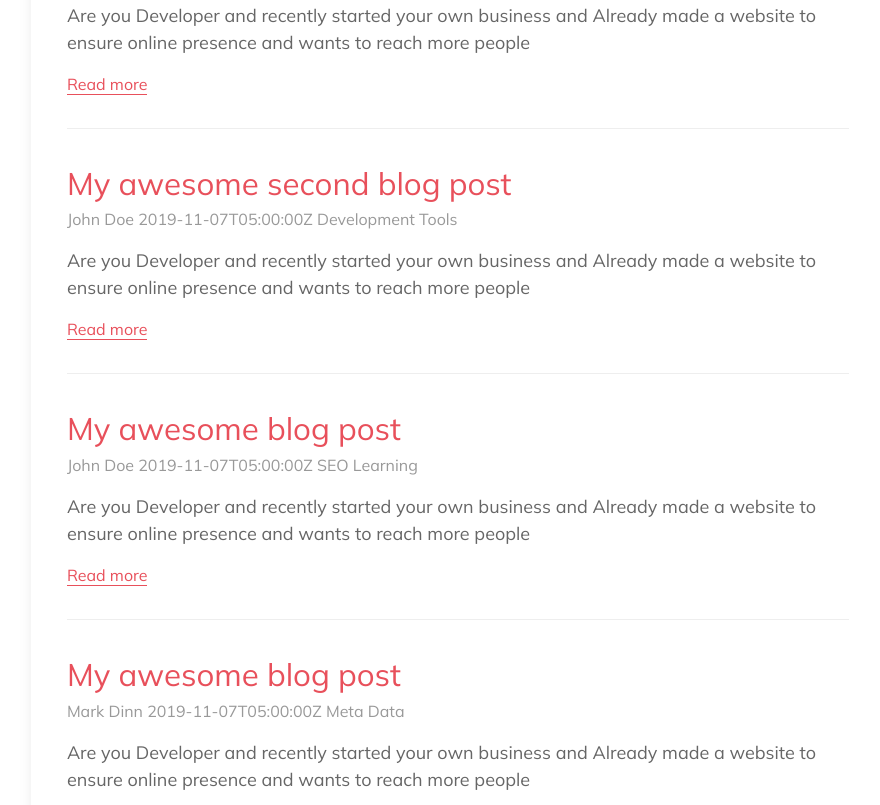
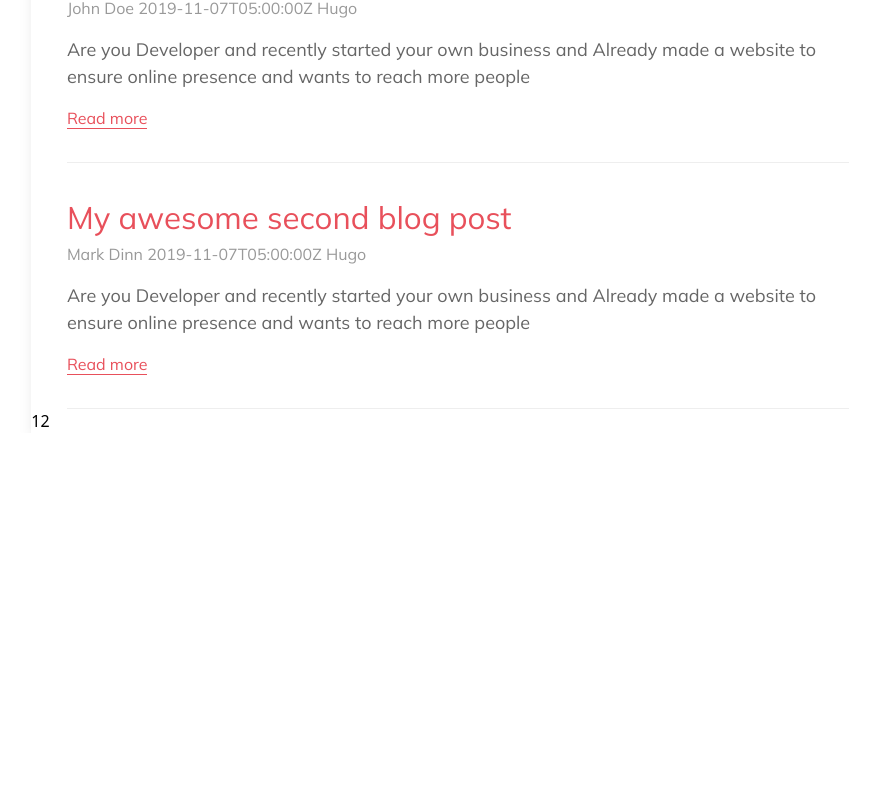
Before and after one commit to statichunt/northendlab-nextjs, a Next.js app: page / in a window 1280 px wide. Shown: the part 1175-1980 px from the top of the page, without its empty margins (182-1062 px from the left). After the commit the page ends 1608 px from the top, so only its background shows below. Built offline with nearby package versions, Linux system fonts and the light colour scheme.

Commit message:
complete pagination,category,and single post

```diff
--- a/components/Blog/index.js
+++ b/components/Blog/index.js
@@ -1,20 +1,28 @@
 import { kebabCase } from "@/lib/utils/slugger";
+import Pagination from "components/Pagination/Pagination";
 import { marked } from "marked";
 import Link from "next/link";
 import React from "react";
 
-const Blog = ({ posts, page }) => {
+const Blog = ({ posts, page, pagination }) => {
+  const indexOfLastPost = page * pagination;
+  const indexOfFirstPost = indexOfLastPost - pagination;
+  const numOfPage = Math.ceil(posts.length / pagination);
+  const currentPosts = posts.slice(indexOfFirstPost, indexOfLastPost);
+
   return (
     <div className="container">
       <div className="w-full md:w-2/3 mx-auto shadow-lg">
-        {posts.map((d) => (
+        {currentPosts.map((d) => (
           <div
             className="font-primary border-b border-borderColor py-8 md:w-11/12 mx-auto "
             key={d.slug}
           >
-            <h3 className="text-primaryColor text-h3 ">
-              {d.frontmatter.title}
-            </h3>
+            <Link href={`posts/${d.slug}`} passHref>
+              <h3 className="text-primaryColor text-h3 ">
+                {d.frontmatter.title}
+              </h3>
+            </Link>
             <p className="text-textLight mb-4">
               {d.frontmatter.author} {d.frontmatter.date}{" "}
               {d.frontmatter.categories.map((c) => (
@@ -35,6 +43,8 @@ const Blog = ({ posts, page }) => {
             </a>
           </div>
         ))}
+
+        <Pagination page={page} numOfPage={numOfPage}></Pagination>
       </div>
     </div>
   );
--- /dev/null
+++ b/components/Pagination/Pagination.js
@@ -0,0 +1,24 @@
+import Link from "next/link";
+import React from "react";
+
+const Pagination = ({ numOfPage, page }) => {
+  const havePevPage = page > 1;
+  const hasNextPage = numOfPage > page;
+  let pageList = [];
+  for (let i = 1; i < numOfPage; i++) {
+    pageList.push(i);
+  }
+  return (
+    <div>
+      <ul>
+        {pageList.map((p) => (
+          <Link key={p} passHref href={`/page/${p}`}>
+            <a>{p}</a>
+          </Link>
+        ))}
+      </ul>
+    </div>
+  );
+};
+
+export default Pagination;
--- a/config/config.json
+++ b/config/config.json
@@ -2,7 +2,7 @@
   "perameter": {
     "title": "Techfeed",
     "favicon": "/image/icon.png",
-    "pagination": "4",
+    "pagination": 4,
     "sharePost": true,
     "contactFormAction": "https://airform.io/faruk.themefisher@gmail.com"
   },
--- a/lib/utils/frontmatter.js
+++ /dev/null
@@ -1,16 +0,0 @@
-import fs from "fs";
-import matter from "gray-matter";
-import path from "path";
-
-export const getAllFrontmatter = () => {
-  const file = fs.readdirSync(path.join("Archive/posts"));
-  const frontmatter = file.map((file) => {
-    const metaDataWithFrontMatter = fs.readFileSync(
-      path.join("Archive/posts", file),
-      "utf-8"
-    );
-    const { data: frontmatter } = matter(metaDataWithFrontMatter);
-    return frontmatter;
-  });
-  return frontmatter;
-};
--- a/pages/page/[page]/index.js
+++ b/pages/page/[page]/index.js
@@ -1,16 +1,15 @@
 import { getAllBlogs, getSingleData } from "@/lib/posts";
-import { getAllFrontmatter } from "@/lib/utils/frontmatter";
 import Blog from "components/Blog";
 import Layout from "components/Layout/Layout";
 import React, { useState } from "react";
 import config from "../../../config/config.json";
 
-const Pages = ({ posts, page, bannerData }) => {
+const Pages = ({ posts, page, bannerData, pagination }) => {
   const [isBanner] = useState(true);
 
   return (
     <Layout isBanner={isBanner} bannerData={bannerData}>
-      <Blog posts={posts} page={page}></Blog>
+      <Blog posts={posts} page={page} pagination={pagination}></Blog>
     </Layout>
   );
 };
@@ -38,17 +37,16 @@ export const getStaticPaths = () => {
 
 export const getStaticProps = ({ params }) => {
   const page = parseInt((params && params.page) || 1);
-
+  const { pagination } = config.perameter;
   const getPost = getAllBlogs();
   const getBannerData = getSingleData("Archive");
-  const frontmatter = getAllFrontmatter();
-  console.log(frontmatter);
 
   return {
     props: {
       posts: getPost,
       page: +page,
       bannerData: getBannerData,
+      pagination: pagination,
     },
   };
 };
--- /dev/null
+++ b/pages/posts/[posts].js
@@ -0,0 +1,37 @@
+import { getAllBlogs } from "@/lib/posts";
+import matter from "gray-matter";
+import React from "react";
+import fs from
+
+const Posts=()=>{
+
+}
+
+// export const getStaticPaths=()=>{
+//   const posts=getAllBlogs()
+//   const paths=posts.map(slug=>({
+//     params:{
+//       posts:slug.slug
+//     }
+//   }))
+//   return{
+//     paths,
+//     fallback:false
+//   }
+// }
+// export const getStaticProps=({params})=>{
+//   const {posts}=params
+//   const singleMetaDataWithFrontMatter = fs.readFileSync(
+//     path.join("Archive/posts", posts + ".md"),
+//     "utf-8"
+//   );
+//  const {data:frontmatter,content}=matter(singleMetaDataWithFrontMatter)
+//   return {
+//     props:{
+//       frontmatter:frontmatter,
+//       content:content,
+//     }
+//   }
+
+// }
+export default Posts;
--- a/tailwind.config.js
+++ b/tailwind.config.js
@@ -65,8 +65,11 @@ module.exports = {
       },
       height: {
         37: "18.75rem",
+        h600: "600px",
       },
-
+      backgroundImage: {
+        bannerBg: "url('/images/banner/banner-bg.svg')",
+      },
       colors: {
         primaryColor: themeStyle.color.themeColor.primary,
 
```
Also changed, not shown: components/Banner/index.js (+2 -7 lines).
